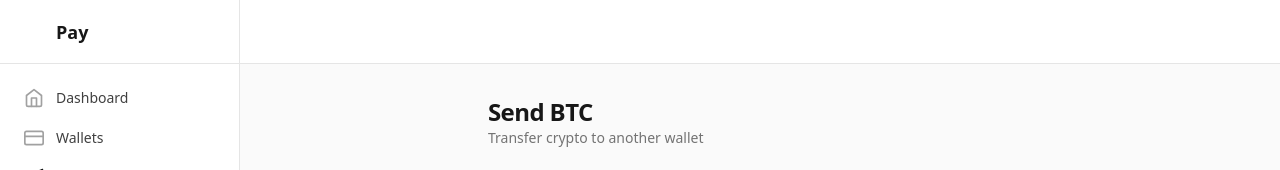
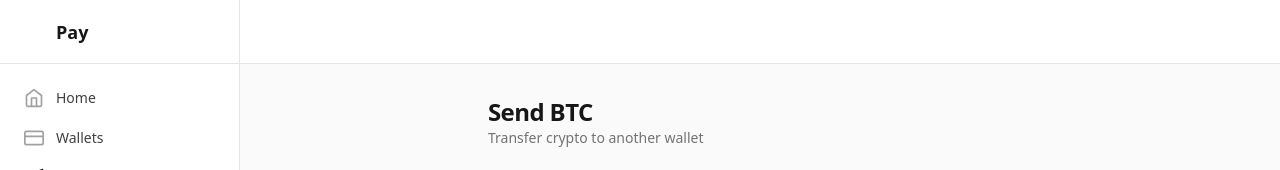
Before and after one commit to web3lancer/pay, a Next.js app: page /send in a window 1280 px wide. Shown: the top 170 px of the page. Built offline with nearby package versions, Linux system fonts and the light colour scheme.

Commit message:
🔁 feat: integrate AppShell component into ExchangeClient and RequestsClient for consistent layout; update navigation labels

```diff
--- a/src/app/exchange/ExchangeClient.tsx
+++ b/src/app/exchange/ExchangeClient.tsx
@@ -5,6 +5,7 @@ import { motion } from 'framer-motion'
 import { FiArrowRight, FiRefreshCw, FiChevronDown, FiAlertTriangle, FiCheck } from 'react-icons/fi'
 import { formatCurrency, formatCryptoAmount } from '@/lib/utils'
 import { AreaChart, Area, XAxis, YAxis, Tooltip, ResponsiveContainer } from 'recharts'
+import { AppShell } from '@/components/layout/AppShell'
 
 // Define types
 interface Wallet {
@@ -166,6 +167,8 @@ export function ExchangeClient() {
     fromWallet.id !== toWallet.id
 
   return (
+        <AppShell>
+
     <div className="min-h-screen bg-neutral-50">
       {/* AppShell would go here in a real implementation */}
       <div className="container mx-auto px-4 py-8 max-w-7xl">
@@ -470,5 +473,6 @@ export function ExchangeClient() {
         </div>
       </div>
     </div>
+    </AppShell>
   )
 }
--- a/src/app/requests/RequestsClient.tsx
+++ b/src/app/requests/RequestsClient.tsx
@@ -5,6 +5,7 @@ import { motion } from 'framer-motion'
 import { FiPlus, FiCopy, FiDownload, FiShare2, FiX, FiCheck } from 'react-icons/fi'
 import { formatCurrency, formatCryptoAmount } from '@/lib/utils'
 import QRCode from 'react-qr-code'
+import { AppShell } from '@/components/layout/AppShell'
 
 // Mock data
 const wallets = [
@@ -102,6 +103,8 @@ export function RequestsClient() {
   }
 
   return (
+        <AppShell>
+
     <div className="min-h-screen bg-neutral-50">
       {/* AppShell would go here in a real implementation */}
       <div className="container mx-auto px-4 py-8 max-w-7xl">
@@ -411,5 +414,6 @@ export function RequestsClient() {
         </div>
       )}
     </div>
+    </AppShell>
   )
 }
--- a/src/components/layout/AppShell.tsx
+++ b/src/components/layout/AppShell.tsx
@@ -25,7 +25,7 @@ export function AppShell({ children }: AppShellProps) {
 
   // Navigation items
   const navItems = [
-    { href: '/', label: 'Dashboard', icon: FiHome },
+    { href: '/', label: 'Home', icon: FiHome },
     { href: '/wallets', label: 'Wallets', icon: FiCreditCard },
     { href: '/send', label: 'Send', icon: FiSend },
     { href: '/requests', label: 'Requests', icon: FiDownload },
--- a/src/components/layout/Sidebar.tsx
+++ b/src/components/layout/Sidebar.tsx
@@ -16,7 +16,7 @@ import {
 } from 'react-icons/fi'
 
 const navigation = [
-  { name: 'Dashboard', href: '/', icon: FiHome },
+  { name: 'Home', href: '/', icon: FiHome },
   { name: 'Wallets', href: '/wallets', icon: FiCreditCard },
   { name: 'Send', href: '/send', icon: FiSend },
   { name: 'Requests', href: '/requests', icon: FiDownload },
```
Also changed, not shown: 1 other file (tests, documents, lock files or other folders).
